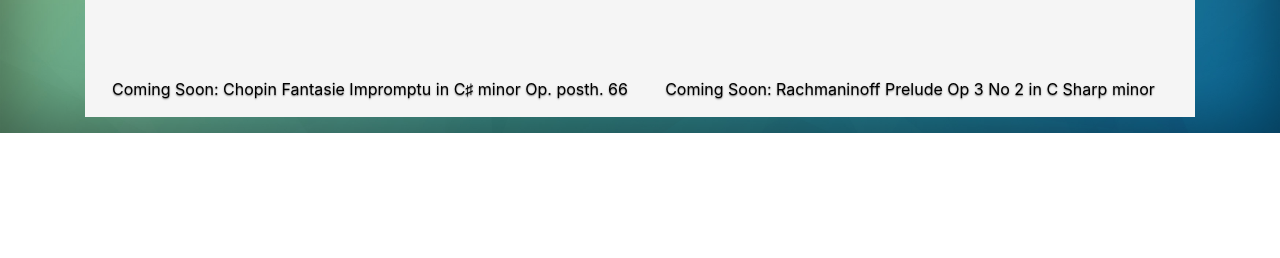
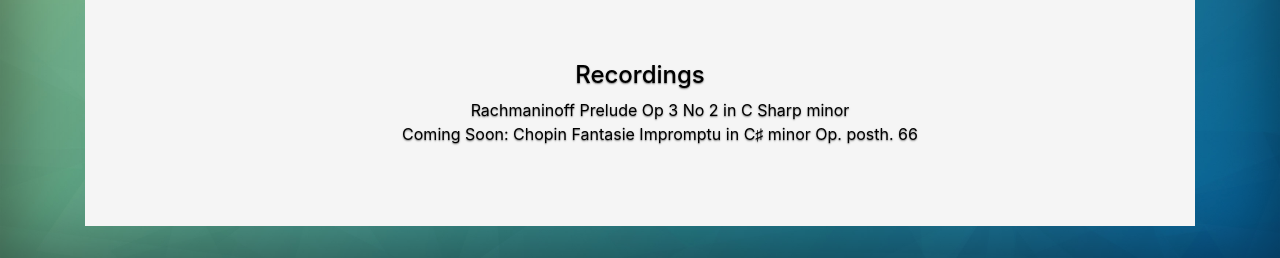
Before and after one commit to emmanuel-bob-ma-joey/emmanuel-bob-ma-joey.github.io, a plain HTML site: page index.html in a window 1280 px wide. Shown: the part 2588-2846 px from the top of the page. Before the commit the page ends 2721 px from the top, so only its background shows below. Drawn offline with nearby package versions, Linux system fonts and the light colour scheme.

Commit message:
added video link

```diff
--- a/index.html
+++ b/index.html
@@ -87,8 +87,7 @@
         <p class="lead">I've always enjoyed the process of creating elegant things.
           whether it be practicing for months on a single piano piece to really master it, or thinking of a
           clever way to implement a function, I love the challenge of pushing my limits to create something
-          beautiful. I'm always looking for ways to optimize, and thus, instead of writing a self-psychoanalytical
-           paper about me and my upbringing, instead here are my favourite songs at the moment:</p>
+          beautiful. I'm always looking for ways to optimize, and thus, instead of writing an essay about myself, instead here are my favourite songs at the moment:</p>
         <ul style="list-style-type: none;">
           <li><a target="_blank" href="https://www.youtube.com/watch?v=goU1Ei8I8uk">Kaerou - Fuji Kaze</a></li>
           <li><a target="_blank" href="https://www.youtube.com/watch?v=bt8wNQJaKAk&list=LL&index=9"> I LOVE... - Official髭男dism -</a></li>
@@ -177,20 +176,13 @@
 
         </div>
 
-        <div class="flex-container" style="margin-top: 5em;">
-          <!--<iframe style="margin-top: 2em;"src="https://www.youtube.com/embed/1_B0-mYUfkA?controls=1" width="500px" height="400px"></iframe>-->
+        <div class="container" style="margin-top:4em;">
+          <h4>Recordings</h4>
+          <ul style="list-style-type: none; padding-bottom: 4em;">
+            <li><a href="https://www.youtube.com/watch?v=PWabryzEQzM&feature=youtu.be" target="_blank">Rachmaninoff Prelude Op 3 No 2 in C Sharp minor</a></li>
+            <li><p>Coming Soon: Chopin Fantasie Impromptu in C♯ minor Op. posth. 66</p></li>
+          </ul>
 
-          <div class=" flex-child">
-
-            <figure>
-               <!--<video style="margin-bottom: -4em;" src="assets/fantasie_impromptu.MOV" width="400px" height="400px" controls>video not supported</video>-->
-            <figcaption>Coming Soon: Chopin Fantasie Impromptu in C♯ minor Op. posth. 66</figcaption>
-            </figure>
-          </div>
-          <div class="flex-child">
-            <!--<video src="assets/snow_halation.MOV" style="margin-bottom: -4em;" width="400" height="400" controls>video not supported</video>-->
-            <p>Coming Soon: Rachmaninoff Prelude Op 3 No 2 in C Sharp minor</p>
-          </div>
         </div>
       </div>
 
```
Also changed, not shown: 2 other files.
